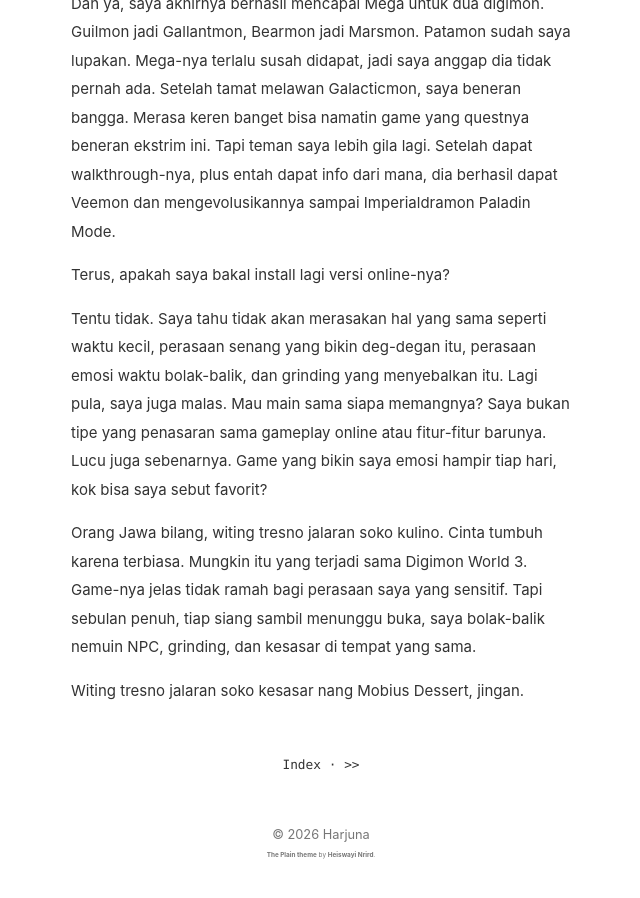
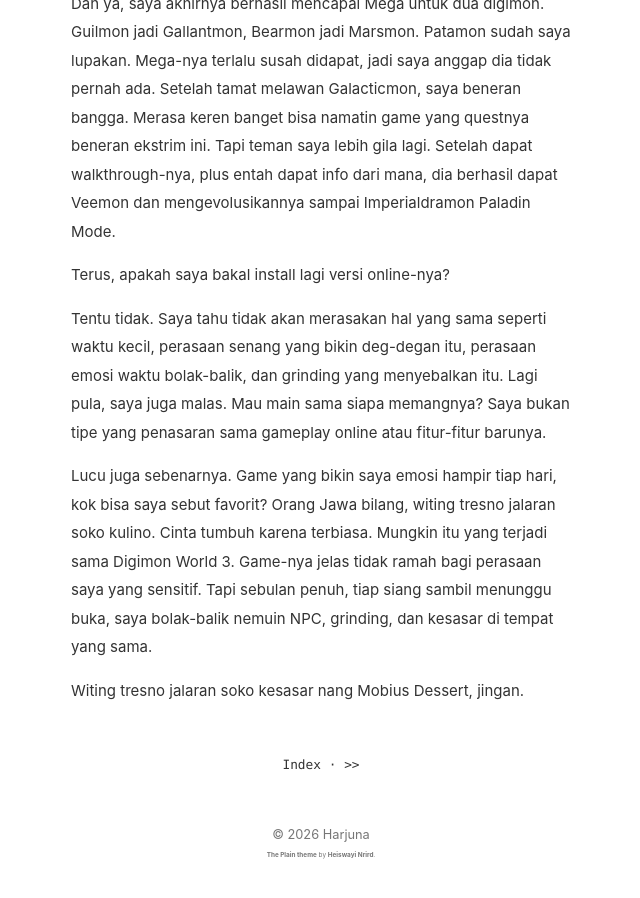
Before and after one commit to harjunacandra/harjuna.github.io, a Jekyll site: the page built from _posts/2026-11-04-Walkthrough-untuk-Game-Laknat.md, in a window 1280 px wide and 900 px high, scrolled down 2455 px. Shown: the whole window, without its empty margins (319-959 px from the left). Built offline with Jekyll 4.4.1, drawn with Linux system fonts in a browser that asks for light colours.

```diff
--- a/_posts/2026-11-04-Walkthrough-untuk-Game-Laknat.md
+++ b/_posts/2026-11-04-Walkthrough-untuk-Game-Laknat.md
@@ -28,8 +28,8 @@ Dan ya, saya akhirnya berhasil mencapai Mega untuk dua digimon. Guilmon jadi Gal
 
 Terus, apakah saya bakal install lagi versi online-nya?
 
-Tentu tidak. Saya tahu tidak akan merasakan hal yang sama seperti waktu kecil, perasaan senang yang bikin deg-degan itu, perasaan emosi waktu bolak-balik, dan grinding yang menyebalkan itu. Lagi pula, saya juga malas. Mau main sama siapa memangnya? Saya bukan tipe yang penasaran sama gameplay online atau fitur-fitur barunya. Lucu juga sebenarnya. Game yang bikin saya emosi hampir tiap hari, kok bisa saya sebut favorit?
+Tentu tidak. Saya tahu tidak akan merasakan hal yang sama seperti waktu kecil, perasaan senang yang bikin deg-degan itu, perasaan emosi waktu bolak-balik, dan grinding yang menyebalkan itu. Lagi pula, saya juga malas. Mau main sama siapa memangnya? Saya bukan tipe yang penasaran sama gameplay online atau fitur-fitur barunya.
 
-Orang Jawa bilang, witing tresno jalaran soko kulino. Cinta tumbuh karena terbiasa. Mungkin itu yang terjadi sama Digimon World 3. Game-nya jelas tidak ramah bagi perasaan saya yang sensitif. Tapi sebulan penuh, tiap siang sambil menunggu buka, saya bolak-balik nemuin NPC, grinding, dan kesasar di tempat yang sama.
+Lucu juga sebenarnya. Game yang bikin saya emosi hampir tiap hari, kok bisa saya sebut favorit? Orang Jawa bilang, witing tresno jalaran soko kulino. Cinta tumbuh karena terbiasa. Mungkin itu yang terjadi sama Digimon World 3. Game-nya jelas tidak ramah bagi perasaan saya yang sensitif. Tapi sebulan penuh, tiap siang sambil menunggu buka, saya bolak-balik nemuin NPC, grinding, dan kesasar di tempat yang sama.
 
 Witing tresno jalaran soko kesasar nang Mobius Dessert, jingan.
```
